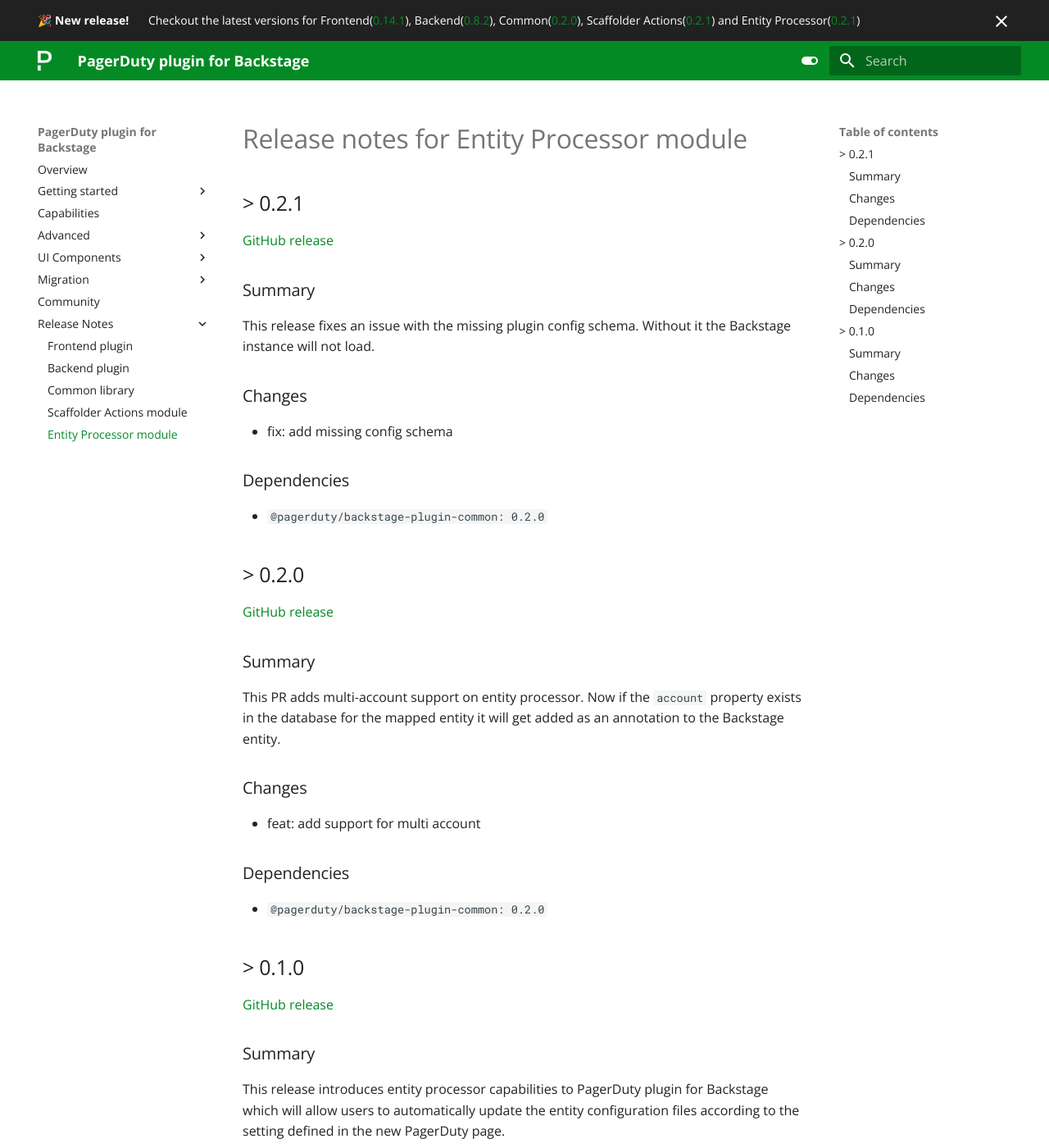
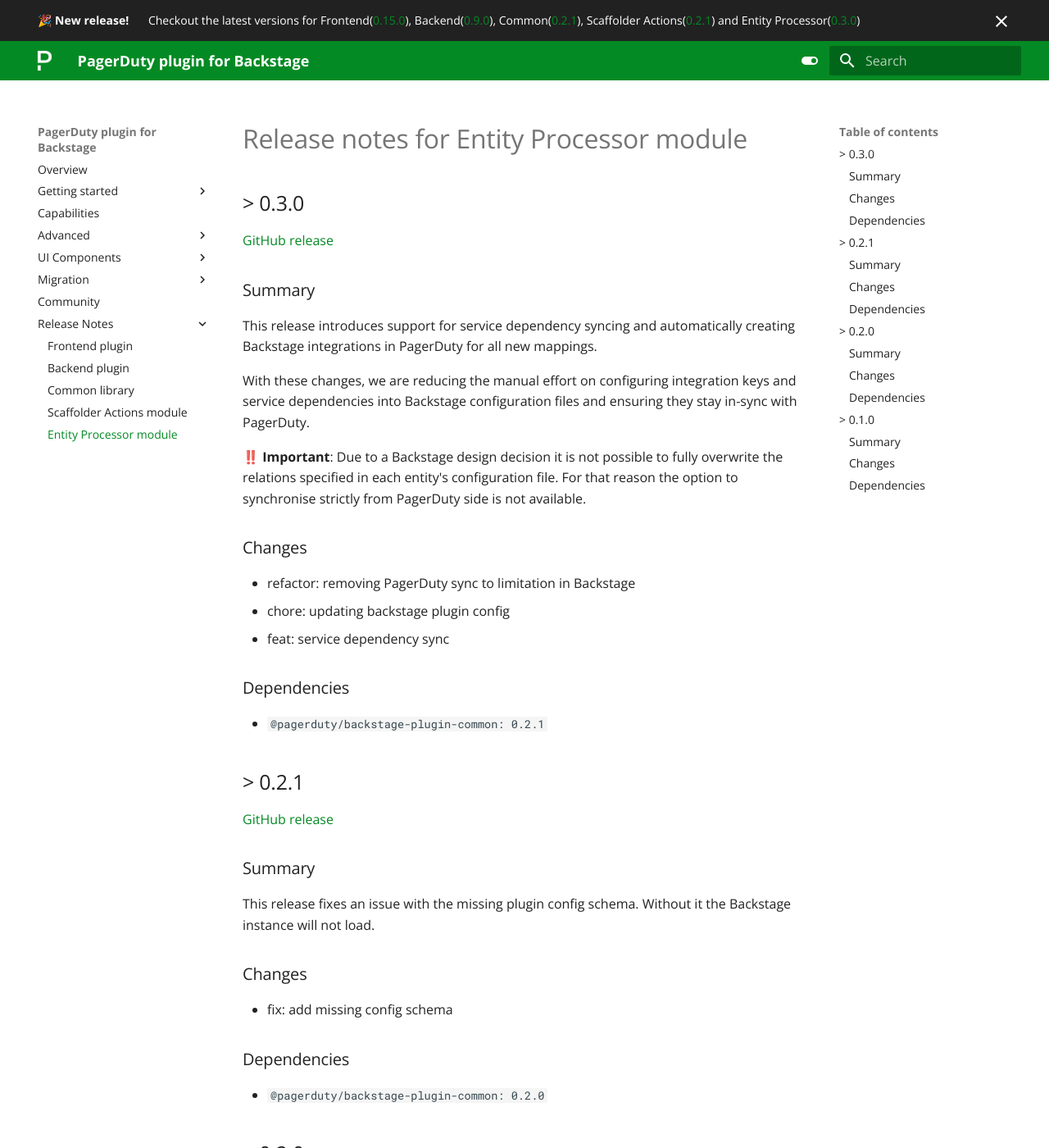
Before and after one commit to PagerDuty/backstage-plugin-docs, an MkDocs documentation site: the page built from docs/release-notes/entity-processor.md, in a window 1280 px wide and 1400 px high. Shown: the whole window at 82% size. Built offline with MkDocs 1.6.1 and Material for MkDocs 9.7.7, drawn with Linux system fonts in a browser that asks for light colours.

Commit message:
docs: updating release notes across all packages to support service dependency sync
Signed-off-by: Tiago Barbosa <tbarbos@hotmail.com>

```diff
--- a/docs/release-notes/entity-processor.md
+++ b/docs/release-notes/entity-processor.md
@@ -1,4 +1,26 @@
 # Release notes for Entity Processor module
+
+## > 0.3.0
+
+[GitHub release](https://github.com/PagerDuty/backstage-plugin-entity-processor/releases/tag/0.3.0)
+
+### Summary
+
+This release introduces support for service dependency syncing and automatically creating Backstage integrations in PagerDuty for all new mappings.
+
+With these changes, we are reducing the manual effort on configuring integration keys and service dependencies into Backstage configuration files and ensuring they stay in-sync with PagerDuty.
+
+‼️ **Important**: Due to a Backstage design decision it is not possible to fully overwrite the relations specified in each entity's configuration file. For that reason the option to synchronise strictly from PagerDuty side is not available.
+
+### Changes
+
+- refactor: removing PagerDuty sync to limitation in Backstage
+- chore: updating backstage plugin config
+- feat: service dependency sync
+
+### Dependencies
+
+- `@pagerduty/backstage-plugin-common: 0.2.1`
 
 ## > 0.2.1
 
--- a/overrides/main.html
+++ b/overrides/main.html
@@ -3,7 +3,7 @@
 {% block announce %}
 <div>
     <p>
-        <strong>🎉 New release!</strong> <span style="margin-left: 20px;"> Checkout the latest versions for Frontend(<a href="/backstage-plugin-docs/release-notes/frontend/#0141">0.14.1</a>), Backend(<a href="/backstage-plugin-docs/release-notes/backend/#082">0.8.2</a>), Common(<a href="/backstage-plugin-docs/release-notes/common/#020">0.2.0</a>), Scaffolder Actions(<a href="/backstage-plugin-docs/release-notes/scaffolder-actions/#021">0.2.1</a>) and Entity Processor(<a href="/backstage-plugin-docs/release-notes/entity-processor/#021">0.2.1</a>) </span>
+        <strong>🎉 New release!</strong> <span style="margin-left: 20px;"> Checkout the latest versions for Frontend(<a href="/backstage-plugin-docs/release-notes/frontend/#0150">0.15.0</a>), Backend(<a href="/backstage-plugin-docs/release-notes/backend/#090">0.9.0</a>), Common(<a href="/backstage-plugin-docs/release-notes/common/#021">0.2.1</a>), Scaffolder Actions(<a href="/backstage-plugin-docs/release-notes/scaffolder-actions/#021">0.2.1</a>) and Entity Processor(<a href="/backstage-plugin-docs/release-notes/entity-processor/#030">0.3.0</a>) </span>
     </p>
 </div>
 {% endblock %}
```
Also changed, not shown: docs/release-notes/backend.md (+26 -0 lines), docs/release-notes/common.md (+12 -0 lines), docs/release-notes/frontend.md (+30 -3 lines).
